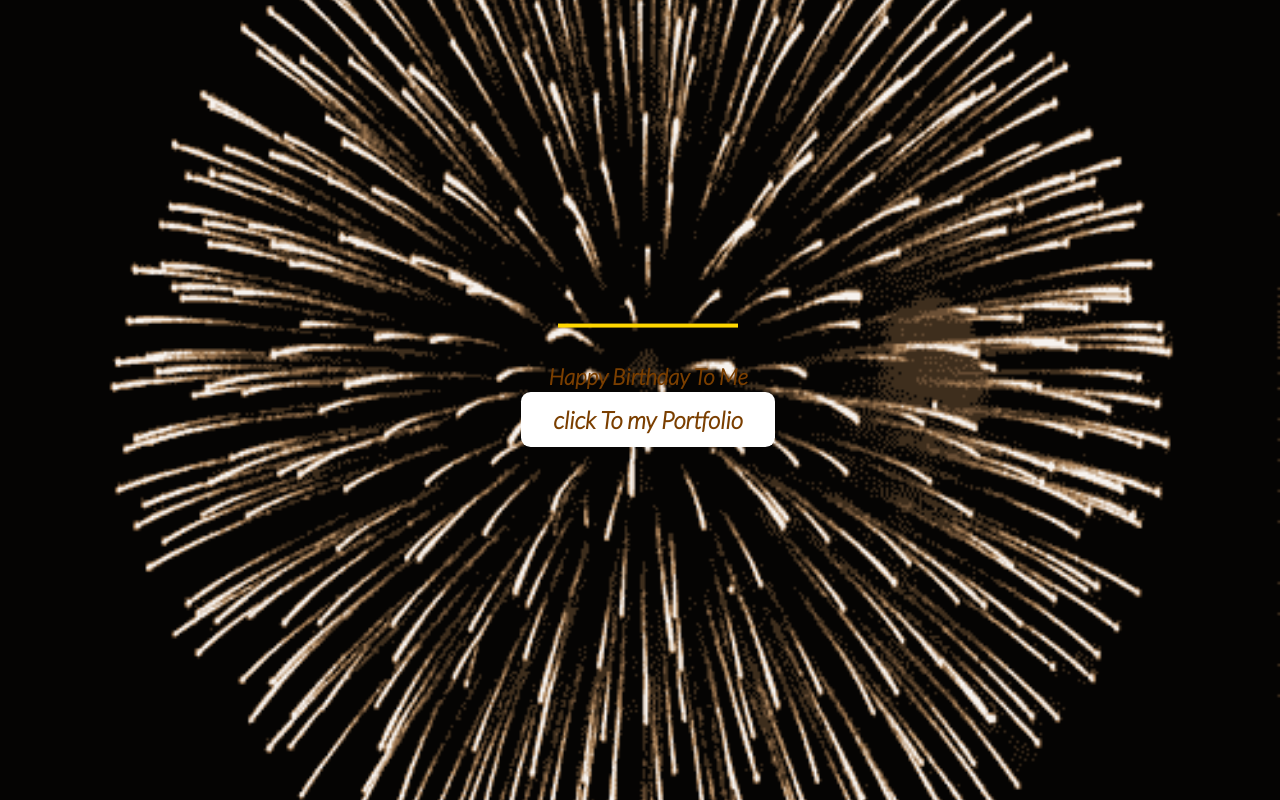
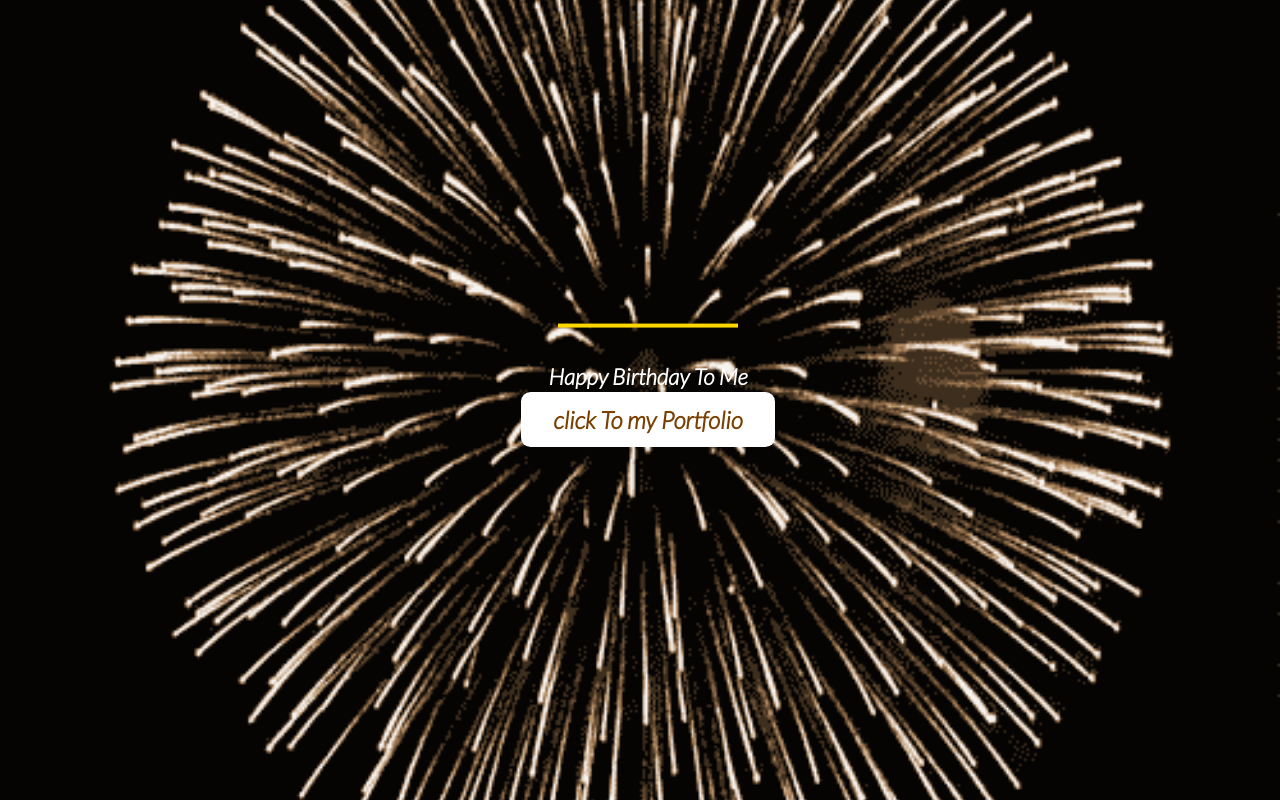
Before and after one commit to 01alex01/HappyBirthdayToMe, a plain HTML site: page index.html in a window 1280 px wide. Drawn offline with Linux system fonts and the light colour scheme.

Commit message:
Update style.css

```diff
--- a/style.css
+++ b/style.css
@@ -122,7 +122,7 @@ body {
 }
 
 .text {
-    color: #7B3F00;
+    color: #fff;
     font-family: 'Lato', sans-serif;
     font-weight: 300;
     font-style: italic;
```
